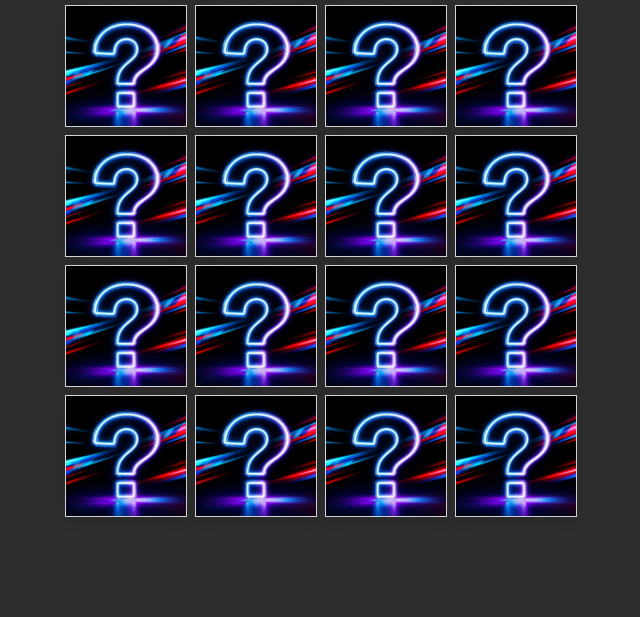
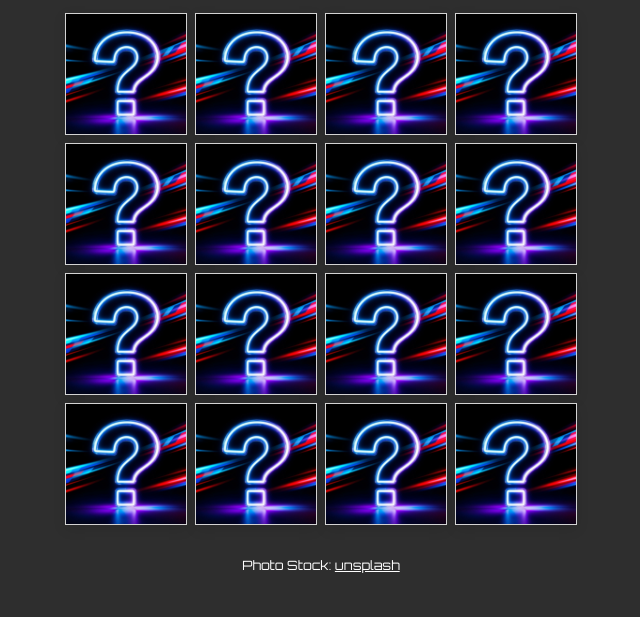
Before and after one commit to flllmonova/memory-game, a plain HTML site: page index.html in a window 1280 px wide. Shown: the part 235-852 px from the top of the page, without its empty margins (319-959 px from the left). After the commit the page ends 808 px from the top, so only its background shows below. Drawn offline with Linux system fonts and the light colour scheme.

Commit message:
feat: add footer

```diff
--- a/script.js
+++ b/script.js
@@ -29,8 +29,9 @@ async function initLayout() {
 
     const header = createHeader();
     const main = createStatsAndGameBoard();
+    const footer = createFooter();
 
-    [header, main].forEach((el) => pageWrapper.appendChild(el));
+    [header, main, footer].forEach((el) => pageWrapper.appendChild(el));
 
     initGame(cardsData);
 
@@ -43,11 +44,6 @@ async function initLayout() {
       initGame(cardsData);
     })
 
-    const leaderboardButton = document.querySelector('.leaderboard-button');
-      leaderboardButton.addEventListener('click', () => {
-      foundPairs = 7;
-      updateFoundPairs();
-    })
   } catch(error) {
     console.log('Failed to init game', error);
   }
@@ -75,6 +71,29 @@ function createHeader() {
   headerButtons.forEach((button) => header.appendChild(button));
 
   return header;
+}
+
+function createFooter() {
+  const footer = document.createElement('footer');
+  footer.classList.add('footer');
+
+  const photoStock = document.createElement('p');
+  photoStock.classList.add('photo-stock');
+
+  const photoStockText = document.createElement('span');
+  photoStockText.textContent = "Photo Stock: ";
+
+  const photoStockLink = document.createElement('a');
+  photoStockLink.setAttribute('href', 'https://unsplash.com/');
+  photoStockLink.setAttribute('target', '_blank');
+  photoStockLink.setAttribute('rel', 'noreferrer noopener');
+  photoStockLink.textContent = 'unsplash';
+
+  [photoStockText, photoStockLink].forEach((el) => photoStock.appendChild(el));
+
+  footer.appendChild(photoStock);
+
+  return footer;
 }
 
 function createGameStats() {
--- a/style.css
+++ b/style.css
@@ -13,7 +13,7 @@
   flex-direction: column;
   justify-content: start;
   align-items: center;
-  gap: 1.5rem;
+  gap: 2rem;
   padding-inline: 1rem;
 }
 
@@ -52,7 +52,6 @@
   flex-direction: column;
   gap: 1rem;
   align-items: stretch;
-  margin-block-end: 6.25rem;
 }
 
 .title {
@@ -205,3 +204,15 @@
   flex-wrap: wrap;
   gap: 0.5rem;
 }
+
+.footer {
+  color: #ffffff;
+}
+
+.photo-stock {
+  font-size: 0.8rem;
+}
+
+.photo-stock a {
+  color: inherit;
+}
```
